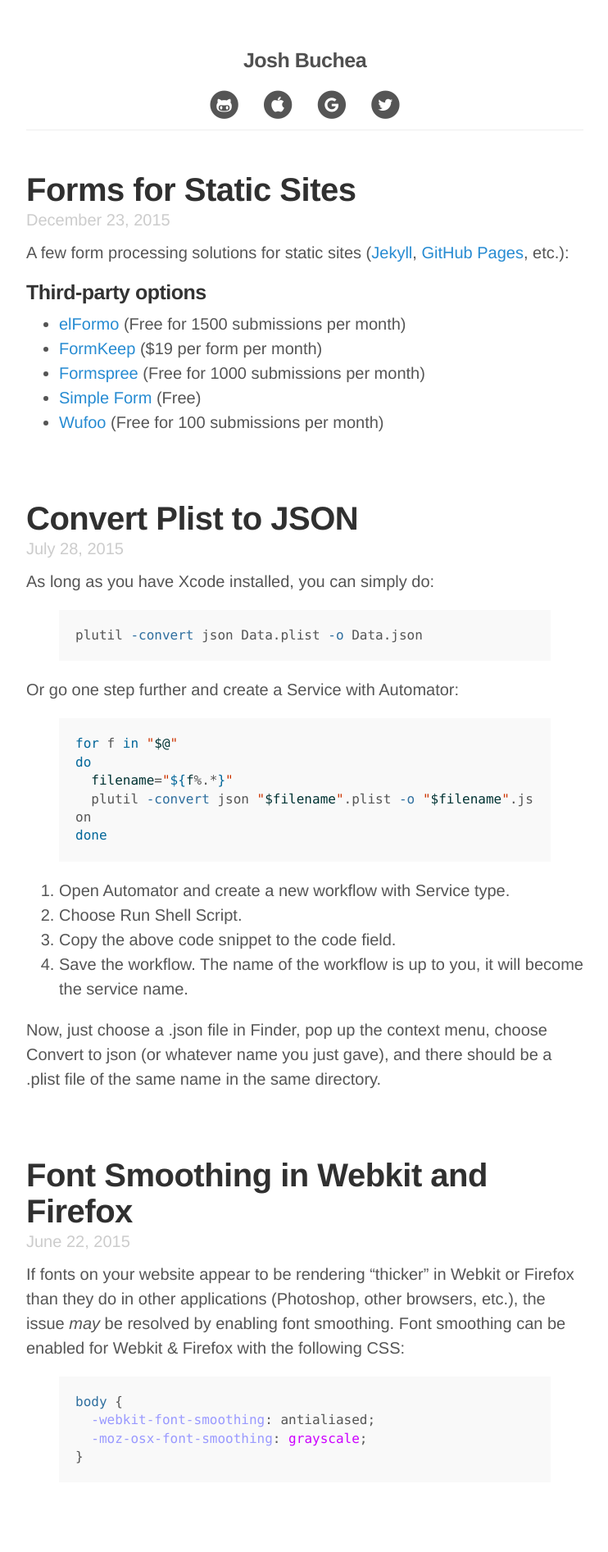
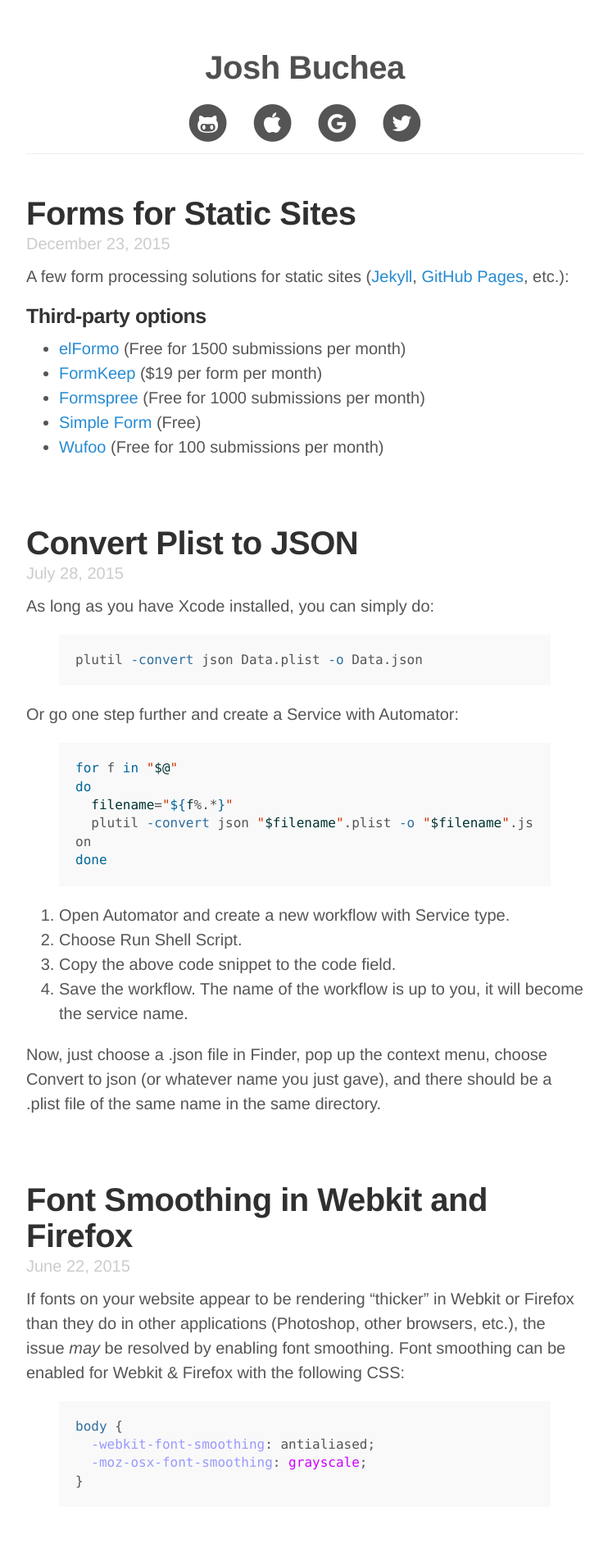
Before and after one commit to joshbuchea/joshbuchea.com, a Jekyll site: the page built from index.html, in a window 1280 px wide. Shown: the top 1893 px of the page at 82% size, without its empty margins (268-1010 px from the left). Built offline with Jekyll 4.4.1, drawn with Linux system fonts in a browser that asks for light colours; nearby versions of some CDN libraries.

Commit message:
Increase size of site title & nav links

```diff
--- a/_layouts/default.html
+++ b/_layouts/default.html
@@ -20,7 +20,7 @@
           <!-- <li><a href="http://joshbuchea.com/">Home</a></li> -->
           <li>
             <a target="_blank" href="https://github.com/joshbuchea">
-              <span class="fa-stack">
+              <span class="fa-stack fa-lg">
                 <i class="fa fa-circle fa-stack-2x"></i>
                 <i class="fa fa-github-alt fa-stack-1x fa-inverse"></i>
               </span>
@@ -29,7 +29,7 @@
 
           <li>
             <a target="_blank" href="https://itunes.apple.com/developer/joshua-buchea/id469778668">
-              <span class="fa-stack">
+              <span class="fa-stack fa-lg">
                 <i class="fa fa-circle fa-stack-2x"></i>
                 <i class="fa fa-apple fa-stack-1x fa-inverse"></i>
               </span>
@@ -38,7 +38,7 @@
 
           <li>
             <a target="_blank" href="https://play.google.com/store/apps/developer?id=Josh+Buchea">
-              <span class="fa-stack">
+              <span class="fa-stack fa-lg">
                 <i class="fa fa-circle fa-stack-2x"></i>
                 <i class="fa fa-google fa-stack-1x fa-inverse"></i>
               </span>
@@ -47,7 +47,7 @@
 
           <li>
             <a target="_blank" href="https://twitter.com/">
-              <span class="fa-stack">
+              <span class="fa-stack fa-lg">
                 <i class="fa fa-circle fa-stack-2x"></i>
                 <i class="fa fa-twitter fa-stack-1x fa-inverse"></i>
               </span>
--- a/_sass/_main.scss
+++ b/_sass/_main.scss
@@ -34,6 +34,7 @@
 
 .masthead .masthead-title {
   margin-bottom: .5rem;
+  font-size: 2rem;
 }
 
 .masthead .masthead-title,
```
